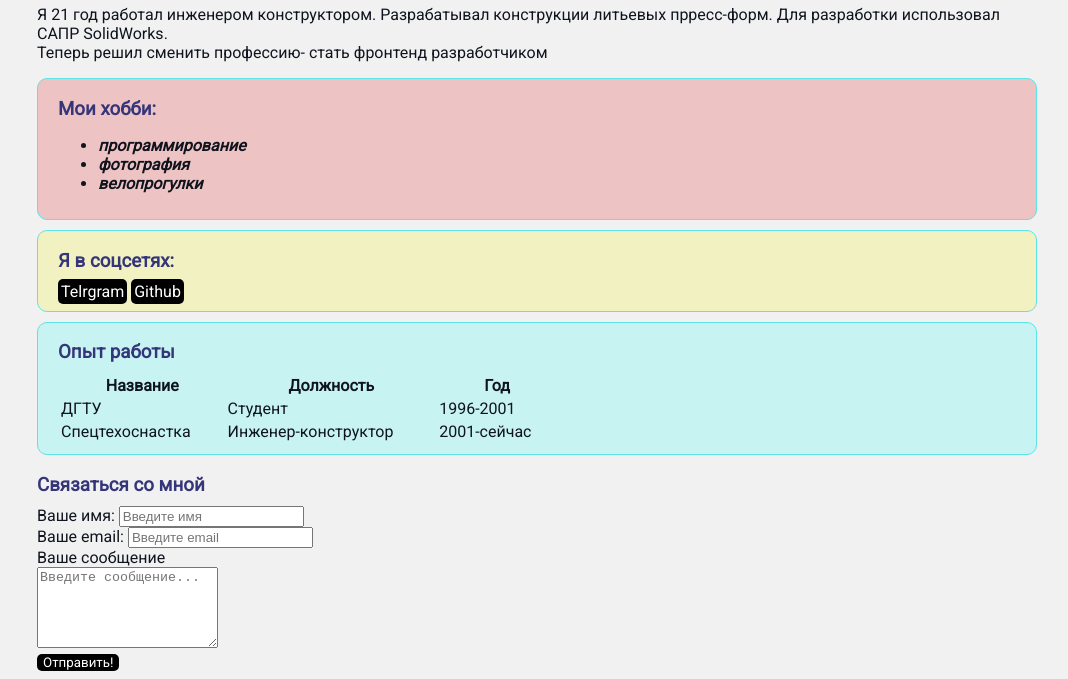
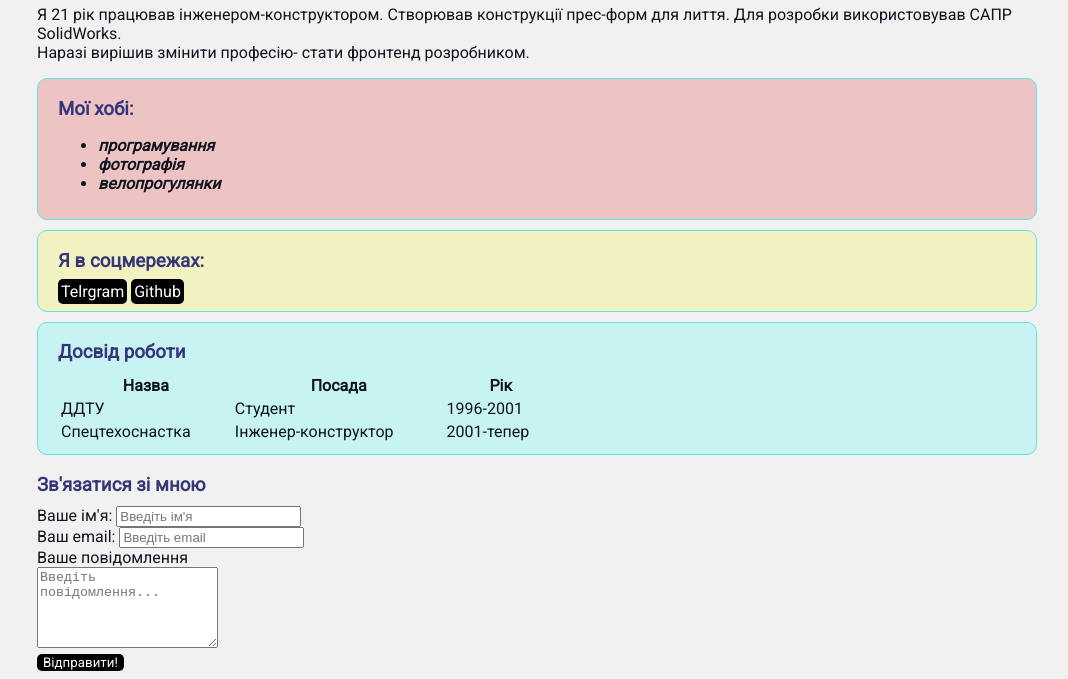
Before and after one commit to tderev/my-resume, a plain HTML site: page index.html in a window 1280 px wide. Shown: the part 311-990 px from the top of the page, without its empty margins (103-1171 px from the left). Drawn offline with Linux system fonts and the light colour scheme.

Commit message:
change language

```diff
--- a/index.html
+++ b/index.html
@@ -4,7 +4,7 @@
     <meta charset="UTF-8">
     <meta name="viewport" content="width=device-width, initial-scale=1.0">
     <meta name="keywords" content="CV, resume, frontend developer">
-    <meta name="description" content="Это сайт-резюме Тараса Деревянко">
+    <meta name="description" content="це сайт-резюме Тараса Дерев'янко">
     <title>Taras' resume</title>
 
         <link rel="stylesheet" href="CV_style.css">
@@ -14,75 +14,75 @@
     <div class="container">
         <div class="info"> <img  src="avatar.jpg" alt="мое фото" class="avatar">
 
-            <div class="info-text"><H1>Тарас Деревянко</H1>
+            <div class="info-text"><H1>Тарас Дерев'янко</H1>
 
-                <div><p>  Я 21 год работал инженером конструктором.
-                            Разрабатывал конструкции литьевых прресс-форм.
-                            Для разработки использовал САПР SolidWorks.
+                <div><p>  Я 21 рік працював інженером-конструктором.
+                            Створював конструкції прес-форм для лиття.
+                            Для розробки використовував САПР SolidWorks.
                 <br>
-                        Теперь решил сменить профессию- стать фронтенд разработчиком</p>
+                        Наразі вирішив змінити професію- стати фронтенд розробником.</p>
                  </div>
 
-                <div class="card bg-red"><h3>Мои хобби:</h3>
-                    <ul>
-                        <li><em> программирование</em></li>
-                        <li><em> фотография</em></li>
-                        <li><em> велопрогулки</em></li>
+                <div class="card bg-red"><h3>Мої хобі:</h3>
+                     <ul class="list">
+                        <li><em> програмування</em></li>
+                        <li><em> фотографія</em></li>
+                        <li><em> велопрогулянки</em></li>
                     </ul>
                 </div>
 
-                <div class="card bg-yellow"> <h3>Я в соцсетях:</h3>
+                <div class="card bg-yellow"> <h3>Я в соцмережах:</h3>
                         <a href="https://t.me/Der_Tar" target="_blank">Telrgram</a>
                         <a href="https://github.com/tderev" target="_blank">Github</a>
                 </div>
             </div>
 
-            <div class="card bg-green"><h3>Опыт работы</h3>
+            <div class="card bg-green"><h3>Досвід роботи</h3>
                 <table width="500" >
                     <thead>
                         <tr>
-                            <th>Название</th>
-                            <th>Должность</th>
-                            <th>Год</th>
+                            <th>Назва</th>
+                            <th>Посада</th>
+                            <th>Рік</th>
                         </tr>
                     </thead>
                     <tbody>
                         <tr>
-                            <td> ДГТУ</td>
+                            <td> ДДТУ</td>
                             <td>Студент</td>
                             <td>1996-2001</td>
                         </tr>
                         <tr>
                             <td> Спецтехоснастка</td>
-                            <td>Инженер-конструктор</td>
-                            <td>2001-сейчас</td>
+                            <td>Інженер-конструктор</td>
+                            <td>2001-тепер</td>
                         </tr>
                     </tbody>
                 </table>
             </div>
         </div>
 
-            <h3>Связаться со мной</h3>
+            <h3>Зв'язатися зі мною</h3>
 
             <form action="/">
 
                 <div>
-                    <label for="name">Ваше имя:</label>
-                    <input type="text" id="name" placeholder="Введите имя">
+                    <label for="name">Ваше ім'я:</label>
+                    <input type="text" id="name" placeholder="Введіть ім'я">
                 </div>
 
                 <div>
-                    <label for="email">Ваше email:</label>
-                    <input type="email" id="email" placeholder="Введите email">
+                    <label for="email">Ваш email:</label>
+                    <input type="email" id="email" placeholder="Введіть email">
                 </div>
 
                 <div>
-                    <label for="message">Ваше сообщение</label>
+                    <label for="message">Ваше повідомлення</label>
                     <br>
-                <textarea id="message" cols="20" rows="5" placeholder="Введите сообщение..."></textarea>
+                <textarea id="message" cols="20" rows="5" placeholder="Введіть повідомлення..."></textarea>
                 </div>
 
-                <input class="btn" type="submit" value="Отправить!">
+                <input class="btn"  type="submit" value="Відправити!" >
 
 
             </form>
```
